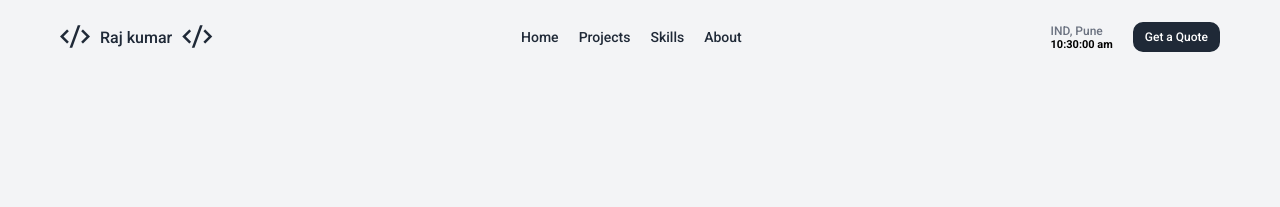
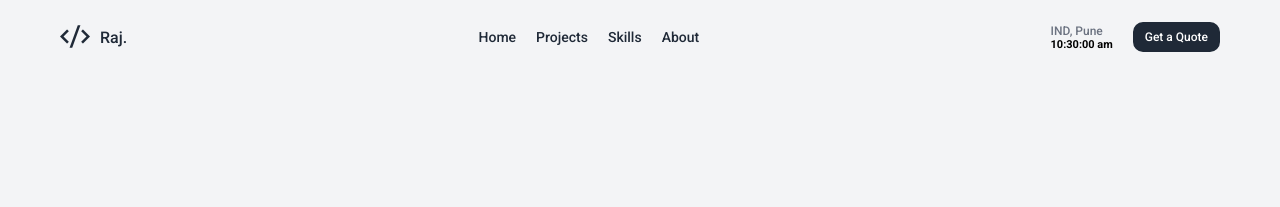
Before and after one commit to RajKum7r/Portfolio, a plain HTML site: page index.html in a window 1280 px wide. Shown: the top 207 px of the page. Drawn offline with nearby package versions, Linux system fonts and the light colour scheme.

Commit message:
Remove 2nd logo from profolio index.html

```diff
--- a/index.html
+++ b/index.html
@@ -13,8 +13,7 @@
 
     <nav class="navbar">
 
-        <a href="#" class="navbar__logo"><i class="ri-code-s-slash-line"></i> Raj kumar<i
-                class="ri-code-s-slash-line"></i></a>
+        <a href="#" class="navbar__logo"><i class="ri-code-s-slash-line"></i> Raj.</a>
 
         <div class="navbar__menu">
             <a href="#" class="navbar__link">Home</a>
```
